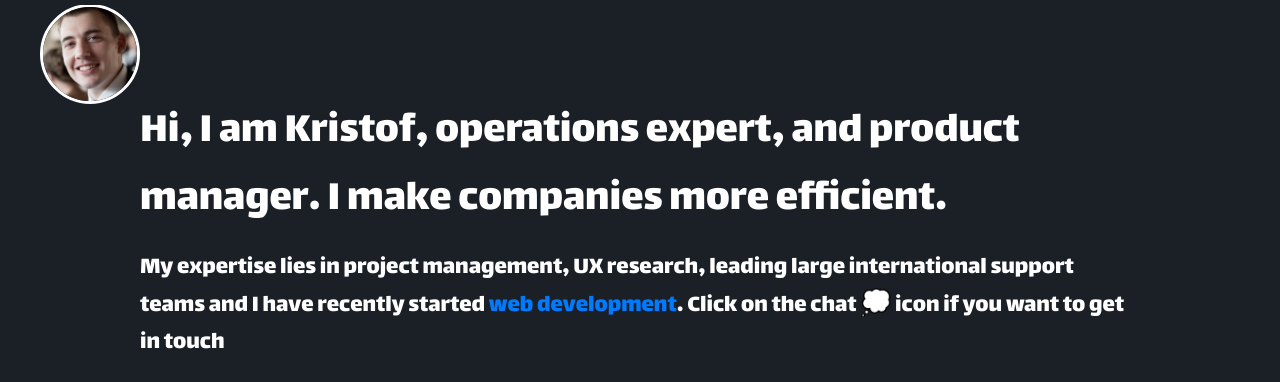
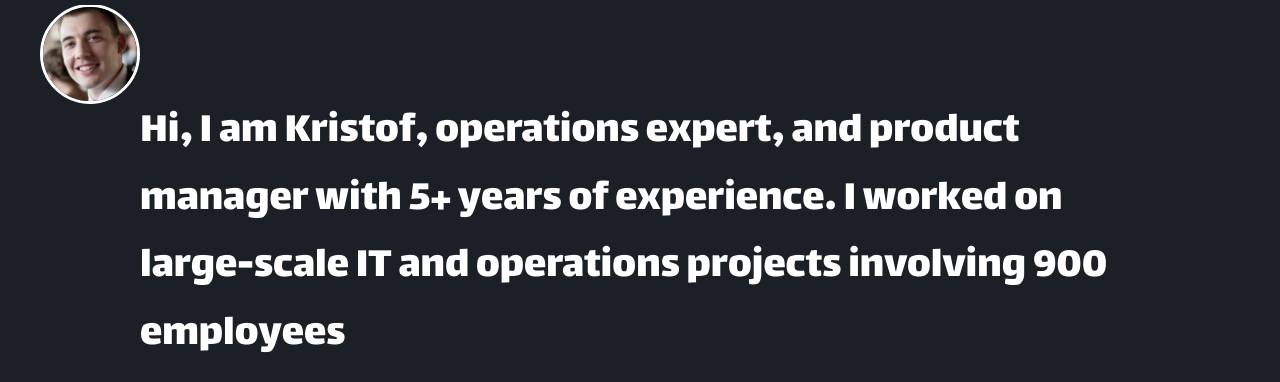
Before and after one commit to krizsoo/kristof.online, a plain HTML site: page index.html in a window 1280 px wide. Shown: the part 51-433 px from the top of the page. Drawn offline with nearby package versions, Linux system fonts and the light colour scheme.

Commit message:
updated description

```diff
--- a/index.html
+++ b/index.html
@@ -63,7 +63,7 @@
         <image class="img-responsive profile-image animated bounceInLeft" src="images/kristof_main.jpg"/>
       </div>
       <div class="intro-text indent">
-        <p>Hi, I am Kristof, operations expert, and product manager. I make companies more efficient.</p>
+        <p>Hi, I am Kristof, operations expert, and product manager with 5+ years of experience. I worked on large-scale IT and operations projects involving 900 employees</p>
       </div>
       <div class="sub-text">
         <p>My expertise lies in project management, UX research, leading large international support teams and I have recently started <a href="#webdevelopment">web development</a>. Click on the chat &#x1F4AD icon if you want to get in touch</p>
```
